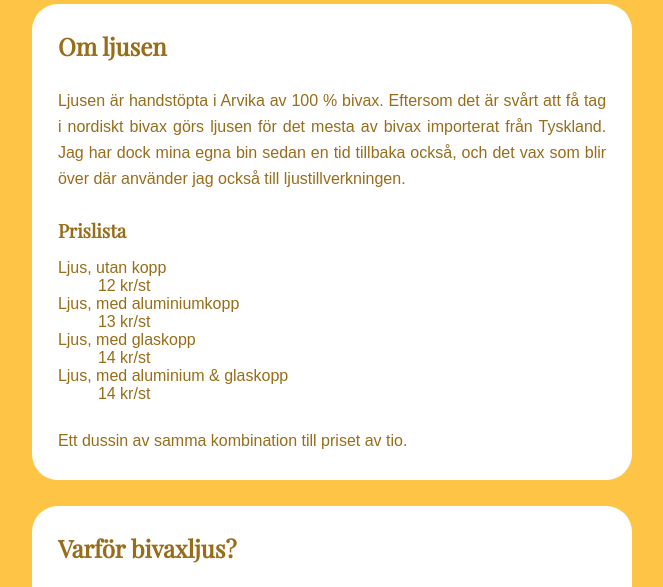
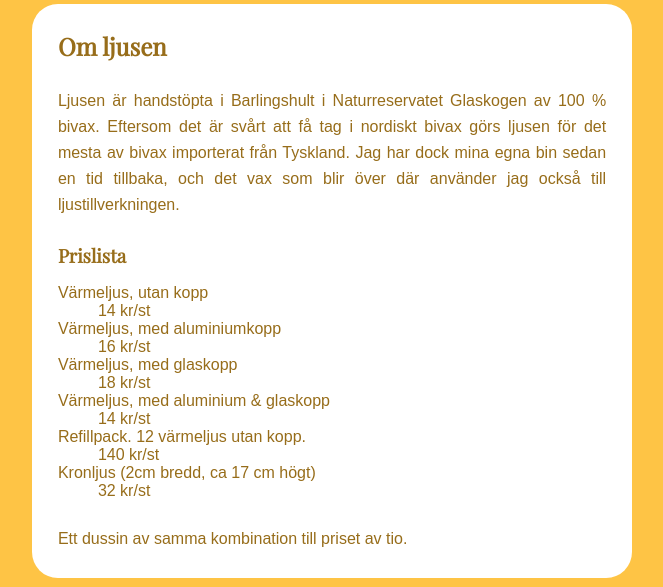
Before and after one commit to enjikaka/bivaxljus, a plain HTML site: page index.html in a window 1280 px wide. Shown: the part 193-780 px from the top of the page, without its empty margins (308-971 px from the left). Drawn offline with nearby package versions, Linux system fonts and the light colour scheme; a web font is replaced by a local one.

Commit message:
Uppdatera sida

```diff
--- a/index.html
+++ b/index.html
@@ -35,18 +35,22 @@
     <article>
       <h2>Om ljusen</h2>
       <p>
-        Ljusen är handstöpta i Arvika av 100 % bivax. Eftersom det är svårt att få tag i nordiskt bivax görs ljusen för det mesta av bivax importerat från Tyskland. Jag har dock mina egna bin sedan en tid tillbaka också, och det vax som blir över där använder jag också till ljustillverkningen.
+        Ljusen är handstöpta i Barlingshult i Naturreservatet Glaskogen av 100 % bivax. Eftersom det är svårt att få tag i nordiskt bivax görs ljusen för det mesta av bivax importerat från Tyskland. Jag har dock mina egna bin sedan en tid tillbaka, och det vax som blir över där använder jag också till ljustillverkningen.
       </p>
       <h3>Prislista</h3>
       <dl>
-        <dt>Ljus, utan kopp</dt>
-        <dd>12 kr/st</dd>
-        <dt>Ljus, med aluminiumkopp</dt>
-        <dd>13 kr/st</dd>
-        <dt>Ljus, med glaskopp</dt>
+        <dt>Värmeljus, utan kopp</dt>
         <dd>14 kr/st</dd>
-        <dt>Ljus, med aluminium & glaskopp</dt>
+        <dt>Värmeljus, med aluminiumkopp</dt>
+        <dd>16 kr/st</dd>
+        <dt>Värmeljus, med glaskopp</dt>
+        <dd>18 kr/st</dd>
+        <dt>Värmeljus, med aluminium & glaskopp</dt>
         <dd>14 kr/st</dd>
+        <dt>Refillpack. 12 värmeljus utan kopp.</dt>
+        <dd>140 kr/st</dd>
+        <dt>Kronljus (2cm bredd, ca 17 cm högt)</dt>
+        <dd>32 kr/st</dd>
       </dl>
       <p>
         Ett dussin av samma kombination till priset av tio.
@@ -89,5 +93,8 @@
       </p>
     </article>
   </main>
+  <footer>
+    Alla priser är inklusive moms och sälj via enskilda näringsverksamheten till Jeremy Karlsson.
+  </footer>
 </body>
 </html>
--- a/styles.css
+++ b/styles.css
@@ -31,7 +31,8 @@ h3 {
   margin: var(--half-golden-ratio-margin) 0;
 }
 
-main {
+main,
+footer {
   margin: 0 auto;
   width: 80vw;
   max-width: 600px;
```
Also changed, not shown: 1 other file.
